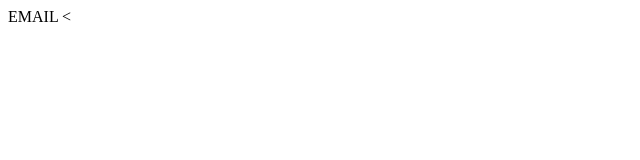
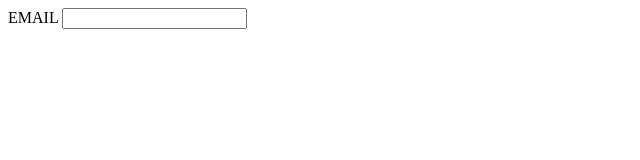
Before and after one commit to IT21314742/Email-Validation-Using-JavaScript, a plain HTML site: page index.html in a window 1280 px wide. Shown: the whole page, without its empty margins (0-640 px from the left). Drawn offline with Linux system fonts and the light colour scheme.

Commit message:
Update
Update

```diff
--- a/index.html
+++ b/index.html
@@ -10,7 +10,7 @@
     <div class="hero">
         <div class="input-group">
             <label id="email-label">EMAIL</label>
-            <
+            <input type=""
         </div>
     </div>
 
```
